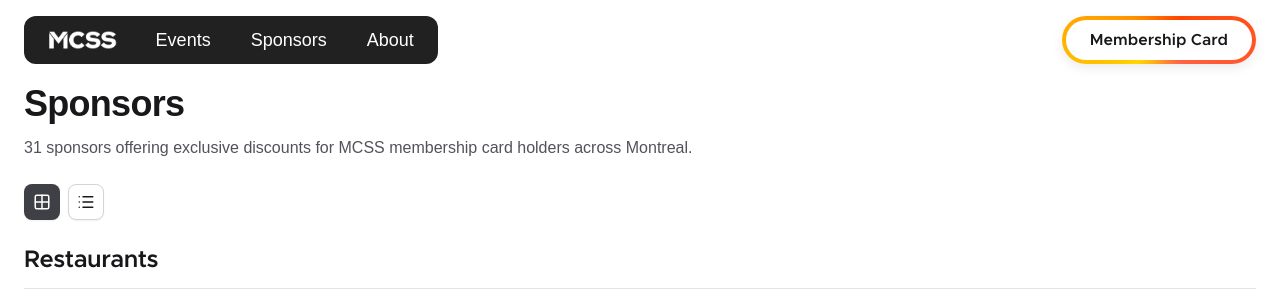
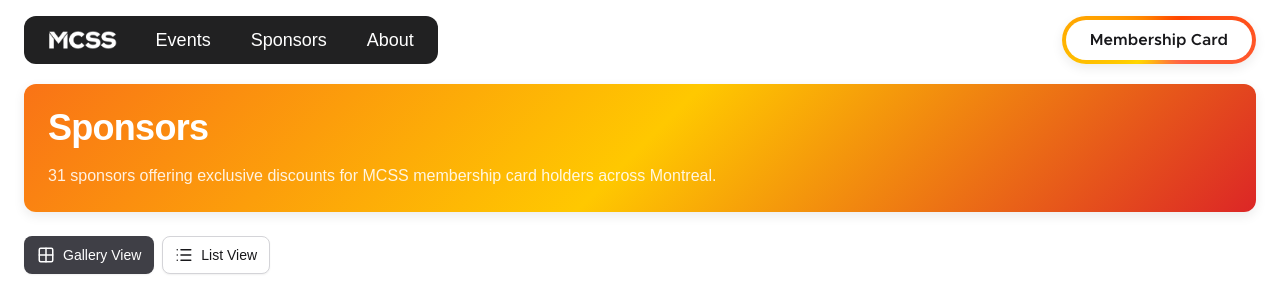
Before and after one commit to Dev-MCSS/websitev2, a Next.js app: page /sponsors in a window 1280 px wide. Shown: the top 302 px of the page. Built offline with nearby package versions, Linux system fonts and the light colour scheme; a web font is replaced by a local one.

Commit message:
sponsor views

```diff
--- a/app/components/ExecTeam.tsx
+++ b/app/components/ExecTeam.tsx
@@ -1,27 +1,10 @@
-import { Flower } from "lucide-react";
-import { GFS_Didot } from "next/font/google";
+import Link from "next/link";
 
 import CloudinaryImage from "./CloudinaryImage";
 
-const gfsDidot = GFS_Didot({
-  weight: "400",
-  subsets: ["greek"],
-  display: "swap",
-});
-
-const titleGradientText = {
-  backgroundImage:
-    "linear-gradient(to top right, #F5C834, #F11C1C)",
-  WebkitBackgroundClip: "text" as const,
-  backgroundClip: "text" as const,
-  color: "transparent",
-  WebkitTextFillColor: "transparent",
-};
-
-const iconGlow = { filter: "drop-shadow(0 2px 8px rgba(0,0,0,0.4))" };
-
 export default function ExecTeam() {
   return (
+    <>
       <section className="ds-container py-8">
         <div className="relative overflow-hidden rounded-lg">
           <div
@@ -44,5 +27,27 @@
           />
         </div>
       </section>
+
+      <section className="ds-container pt-0!">
+        <div className="flex flex-col items-start gap-4 px-4 pt-5 sm:px-6 sm:pt-6">
+          <h2 className="ds-text-title text-foreground">
+            Want to join the fam?
+          </h2>
+          <p className="max-w-2xl ds-text-body text-muted">
+            If you&apos;ve ever wanted to be a part of a loving and caring family
+            🏠, have plenty fun while planning exciting events 🤪, and make friends
+            with people that have the drippiest swag 😎, then MCSS is the perfect
+            place for you!
+          </p>
+          <Link
+            href="/about/#recruitment"
+            className="shrink-0 rounded-md px-4 py-2 font-semibold text-(--palette-neutral-0) transition-colors hover:brightness-110 mt-4"
+            style={{ backgroundColor: "var(--palette-neutral-950)" }}
+          >
+            Recruitment
+          </Link>
+        </div>
+      </section>
+    </>
   );
 }
--- a/app/globals.css
+++ b/app/globals.css
@@ -30,6 +30,9 @@
   --palette-danger: #dc2626;
   --palette-danger-muted: #fef2f2;
   --palette-danger-ring: #f87171;
+
+  /* Warm gradient surfaces (e.g. page hero bands) — orange → yellow → red */
+  --palette-warm-orange: #f97316;
 
   --palette-success: #16a34a;
   --palette-warning: #ca8a04;
@@ -333,6 +336,42 @@
   padding-block: var(--ds-container-padding-block);
 }
 
+/* Text blocks inside `.ds-container`: wrap headings, paragraphs, and other
+   typographic content in this inner wrapper (not raw text nodes on the container). */
+.ds-container-text {
+  display: flex;
+  flex-direction: column;
+  gap: var(--spacing-4);
+  padding-inline: var(--spacing-4);
+  padding-top: var(--spacing-5);
+}
+
+@media (min-width: 640px) {
+  .ds-container-text {
+    padding-inline: var(--spacing-6);
+    padding-top: var(--spacing-6);
+  }
+}
+
+/* Full-width surface within the container max-width; warm gradient + inverse text. */
+.ds-container-surface-warm-gradient {
+  border-radius: var(--ds-container-radius);
+  padding-bottom: var(--spacing-6);
+  /* Always light copy on saturated gradient (independent of light/dark theme). */
+  color: var(--palette-neutral-0);
+  background: linear-gradient(
+    135deg,
+    var(--palette-warm-orange) 0%,
+    var(--palette-membership-highlight) 50%,
+    var(--palette-danger) 100%
+  );
+  box-shadow: var(--ds-shadow-2);
+}
+
+.ds-container-surface-warm-gradient .ds-text-body {
+  color: color-mix(in srgb, var(--palette-neutral-0) 88%, transparent);
+}
+
 .ds-grid {
   display: grid;
   grid-template-columns: repeat(var(--ds-grid-columns), minmax(0, 1fr));
@@ -346,6 +385,7 @@
   display: inline-flex;
   align-items: center;
   justify-content: center;
+  flex-shrink: 0;
   gap: var(--spacing-2);
   min-height: 40px;
   padding-inline: var(--spacing-4);
@@ -353,7 +393,7 @@
   font-family: inherit;
   font-size: var(--ds-text-body-sm-size);
   line-height: var(--ds-text-body-sm-leading);
-  font-weight: 500;
+  font-weight: 600;
   border-radius: var(--ds-radius-md);
   border: 1px solid var(--palette-border-strong);
   background: var(--palette-surface-elevated);
@@ -364,7 +404,8 @@
     background-color var(--ds-duration-fast) var(--ds-ease-standard),
     border-color var(--ds-duration-fast) var(--ds-ease-standard),
     box-shadow var(--ds-duration-fast) var(--ds-ease-standard),
-    color var(--ds-duration-fast) var(--ds-ease-standard);
+    color var(--ds-duration-fast) var(--ds-ease-standard),
+    filter var(--ds-duration-fast) var(--ds-ease-standard);
 }
 
 .ds-btn:hover {
@@ -397,6 +438,7 @@
 .ds-btn-primary:hover {
   background: var(--palette-primary-hover);
   border-color: transparent;
+  filter: brightness(1.1);
 }
 
 .ds-btn-primary:focus-visible {
--- a/app/sponsors/SponsorsView.tsx
+++ b/app/sponsors/SponsorsView.tsx
@@ -69,8 +69,8 @@
   const addresses = sponsorAddresses(item);
 
   return (
-    <div className="flex items-center gap-4 border-b border-border px-3 py-3 last:border-b-0">
-      <div className="relative h-10 w-10 shrink-0 overflow-hidden rounded-md bg-(--palette-neutral-50)">
+    <div className="grid items-center gap-x-4 gap-y-3 border-b border-border px-3 py-3 last:border-b-0 grid-cols-[auto_1fr] md:grid-cols-[auto_1fr_1fr] md:gap-y-0">
+      <div className="relative h-10 w-10 shrink-0 overflow-hidden rounded-md bg-(--palette-neutral-50) row-span-2 md:row-span-1">
         <CloudinaryImage
           publicId={item.image}
           alt={item.name}
@@ -80,11 +80,11 @@
         />
       </div>
 
-      <div className="min-w-0 flex-1">
-        <h3 className="truncate">{item.name}</h3>
-        <div className="flex items-center gap-1.5 text-muted">
-          <MapPin size={12} strokeWidth={2} className="shrink-0" aria-hidden="true" />
-          <span className="ds-text-caption truncate">
+      <div className="min-w-0">
+        <h3 className="ds-text-body-sm font-semibold">{item.name}</h3>
+        <div className="flex items-start gap-1.5 text-muted">
+          <MapPin size={12} strokeWidth={2} className="mt-0.5 shrink-0" aria-hidden="true" />
+          <span className="ds-text-caption">
             {addresses.map((addr, i) => (
               <span key={addr}>
                 {i > 0 && ", "}
@@ -102,7 +102,7 @@
         </div>
       </div>
 
-      <span className="shrink-0 text-right font-medium">
+      <span className="ds-text-caption font-medium col-start-2 md:col-start-auto">
         {item.discount}
       </span>
     </div>
@@ -115,24 +115,24 @@
 
   return (
     <>
-      <div className="flex items-center gap-2">
+      <div className="flex flex-wrap items-center gap-2">
         <button
           type="button"
           onClick={() => setView("gallery")}
-          aria-label="Gallery view"
           aria-pressed={view === "gallery"}
-          className={`ds-btn min-h-0! p-2! ${view === "gallery" ? "bg-accent! text-accent-fg! border-transparent!" : ""}`}
+          className={`ds-btn min-h-0! gap-2! px-3! py-2! ${view === "gallery" ? "bg-accent! text-accent-fg! border-transparent!" : ""}`}
         >
-          <Grid2x2 size={18} strokeWidth={2} />
+          <Grid2x2 size={18} strokeWidth={2} aria-hidden />
+          <span className="ds-text-body-sm">Gallery View</span>
         </button>
         <button
           type="button"
           onClick={() => setView("list")}
-          aria-label="List view"
           aria-pressed={view === "list"}
-          className={`ds-btn min-h-0! p-2! ${view === "list" ? "bg-accent! text-accent-fg! border-transparent!" : ""}`}
+          className={`ds-btn min-h-0! gap-2! px-3! py-2! ${view === "list" ? "bg-accent! text-accent-fg! border-transparent!" : ""}`}
         >
-          <List size={18} strokeWidth={2} />
+          <List size={18} strokeWidth={2} aria-hidden />
+          <span className="ds-text-body-sm">List View</span>
         </button>
       </div>
 
--- a/app/sponsors/page.tsx
+++ b/app/sponsors/page.tsx
@@ -16,12 +16,14 @@
       <HeroNavbar />
 
       <div className="ds-container" style={{ paddingTop: 84 }}>
-        <div className="flex flex-col gap-3 pb-6">
-          <h1 className="ds-text-display">Sponsors</h1>
-          <p className="ds-text-body max-w-2xl text-muted">
-            {sponsorTotalCount} sponsors offering exclusive discounts for MCSS
-            membership card holders across Montreal.
-          </p>
+        <div className="ds-container-surface-warm-gradient mb-6">
+          <div className="ds-container-text">
+            <h1 className="ds-text-display">Sponsors</h1>
+            <p className="ds-text-body max-w-2xl">
+              {sponsorTotalCount} sponsors offering exclusive discounts for MCSS
+              membership card holders across Montreal.
+            </p>
+          </div>
         </div>
 
         <div className="flex flex-col gap-6">
```
Also changed, not shown: 1 other file (tests, documents, lock files or other folders). Lines whose indentation alone changed are shown as unchanged.
